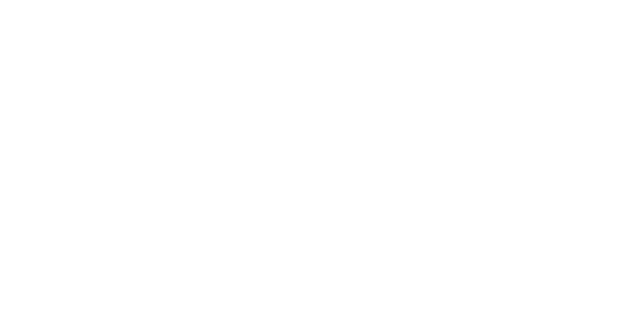
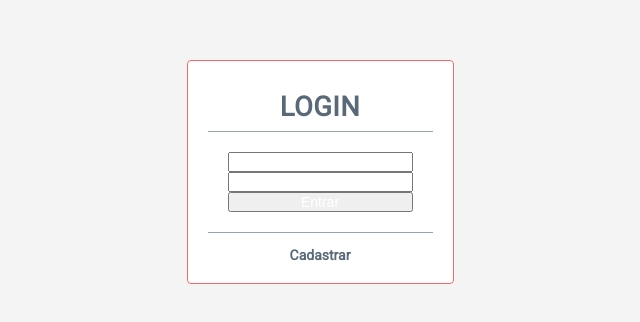
Before and after one commit to cybercris/coworking-frontend, a React (Create React App) app: page / in a window 1280 px wide. Shown: the part 228-550 px from the top of the page, without its empty margins (320-960 px from the left). Built offline with nearby package versions, Linux system fonts and the light colour scheme; the HTML template or start-up script is replaced by a standard one.

Commit message:
login layout structure

```diff
--- a/src/App.js
+++ b/src/App.js
@@ -1,11 +1,13 @@
 import React from 'react';
 import { BrowserRouter } from 'react-router-dom';
 
+import GlobalStyle from './styles/global';
 import Routes from './routes';
 
 function App() {
   return (
     <BrowserRouter>
+      <GlobalStyle />
       <Routes />
     </BrowserRouter>
   );
--- a/src/pages/Login/index.js
+++ b/src/pages/Login/index.js
@@ -1,7 +1,19 @@
 import React from 'react';
 
-// import { Container } from './styles';
+import { Container, Box, Title, Form, Text } from './styles';
 
 export default function Login() {
-  return <div />;
+  return (
+    <Container>
+      <Box>
+        <Title>LOGIN</Title>
+        <Form>
+          <input type="text" />
+          <input type="text" />
+          <button type="button">Entrar</button>
+        </Form>
+        <Text>Cadastrar</Text>
+      </Box>
+    </Container>
+  );
 }
--- /dev/null
+++ b/src/pages/Login/styles.js
@@ -0,0 +1,37 @@
+import styled from 'styled-components';
+import { colors } from '~/styles/themes';
+
+export const Container = styled.div`
+  height: 100%;
+  display: flex;
+  justify-content: center;
+  align-items: center;
+`;
+
+export const Box = styled.div`
+  display: flex;
+  flex-direction: column;
+  align-items: center;
+  background: ${colors.secondary};
+  padding: 30px 20px 20px;
+  border-radius: 4px;
+  border: 1px solid ${colors.tertiary};
+`;
+
+export const Title = styled.h1`
+  letter-spacing: 0.5px;
+  font-size: 1.7rem;
+`;
+
+export const Form = styled.form`
+  border-top: 1px solid ${colors.lighter};
+  border-bottom: 1px solid ${colors.lighter};
+  display: flex;
+  flex-direction: column;
+  padding: 20px;
+  margin: 8px 0 14px 0;
+`;
+
+export const Text = styled.p`
+  font-weight: 900;
+`;
--- a/src/styles/global.js
+++ b/src/styles/global.js
@@ -20,13 +20,15 @@
     -webkit-font-smoothing: antialiased !important;
 }
 
-body, input, button {
-    font-family: 'Roboto', sans-serif;
-    color: ${colors.lighter};
+body, input {
+    color: ${colors.light};
     font-size: 14px;
 }
 
 button{
+    color: ${colors.secondary};
+    font-size: 14px;
     cursor: pointer;
 }
+
 `;
```
Also changed, not shown: src/components/Button/index.js (added), src/components/Input/index.js (added).
